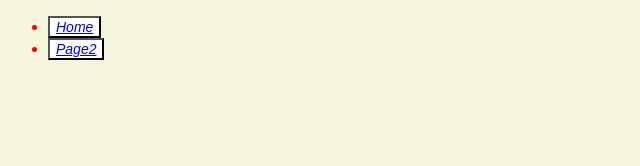
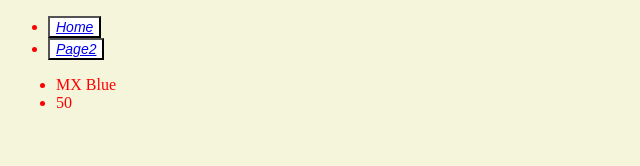
Before and after one commit to JayleiAlderson-Muir/myWebsite, a SvelteKit app: page /page2 in a window 1280 px wide. Shown: the top 166 px of the page, without its empty margins (0-640 px from the left). Built offline with nearby package versions, Linux system fonts and the light colour scheme.

Commit message:
feat : import switchData json manipulation

```diff
--- a/src/routes/page2/+page.svelte
+++ b/src/routes/page2/+page.svelte
@@ -8,7 +8,13 @@
     const response = await get();
     html = response.body;
   });*/
+  import {switchData} from "$lib/switchData.js"
 </script>
 <body>
-
+  <nav>
+    <ul>
+        <li>{switchData[0]["Switch Name"]}</li>
+        <li>{switchData[0]["Actuation Force"]}</li>
+    </ul>
+</nav>
 </body>
```
